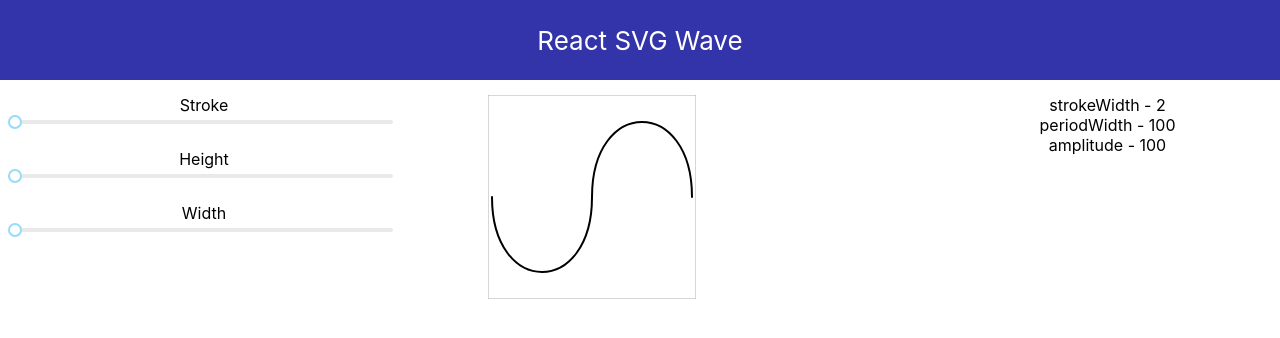
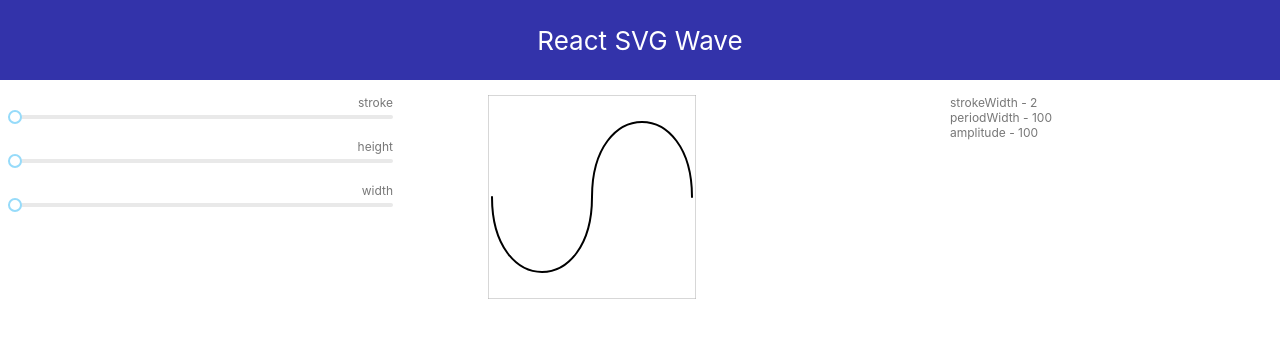
Before and after one commit to seanhaneberg/svg-experiments, a React (Create React App) app: page / in a window 1280 px wide. Shown: the top 338 px of the page. Built offline with nearby package versions, Linux system fonts and the light colour scheme.

Commit message:
render object state

```diff
--- a/src/MetadataRenderer.css
+++ b/src/MetadataRenderer.css
@@ -1 +1,5 @@
-/* TODO */
+.metadata-item {
+  text-align: left;
+  color: #777777;
+  font-size: 12px;
+}
--- a/src/MetadataRenderer.jsx
+++ b/src/MetadataRenderer.jsx
@@ -11,7 +11,7 @@ class MetadataRenderer extends Component {
         <div key={index}> {key} - {item} </div>
       );
     });
-    return (<div>{items}</div>);
+    return (<div className="metadata-item">{items}</div>);
   }
 }
 
--- a/src/SVGWave.css
+++ b/src/SVGWave.css
@@ -2,17 +2,24 @@
   float: left;
   padding: 5px;
   width: 30%;
+  text-align: right;
+  color: #777777;
+  font-size: 12px;
 }
 
 .data-pane {
   float: right;
   padding: 5px;
   width: 25%;
+  border: black;
+  border-width: 1px;
 }
 .content-pane {
   float: left;
   padding: 5px;
   width: 30%;
+  border: black;
+  border-width: 1px;
 }
 
 .container {
--- a/src/SVGWave.jsx
+++ b/src/SVGWave.jsx
@@ -74,21 +74,21 @@ class SVGWave extends Component {
       // Need to return:
       <div className="container">
         <div className="slider-pane">
-          Stroke
+          stroke
           <Slider
             min={minStroke}
             max={maxStroke}
             onChange={this.handleStrokeChange.bind(this)}
           />
           <br></br>
-          Height
+          height
           <Slider
             min={minAmplitude}
             max={maxAmplitude}
             onChange={this.handleAmplitudeChange.bind(this)}
           />
           <br></br>
-          Width
+          width
           <Slider
             min={minPeriodWidth}
             max={maxPeriodWidth}
```
